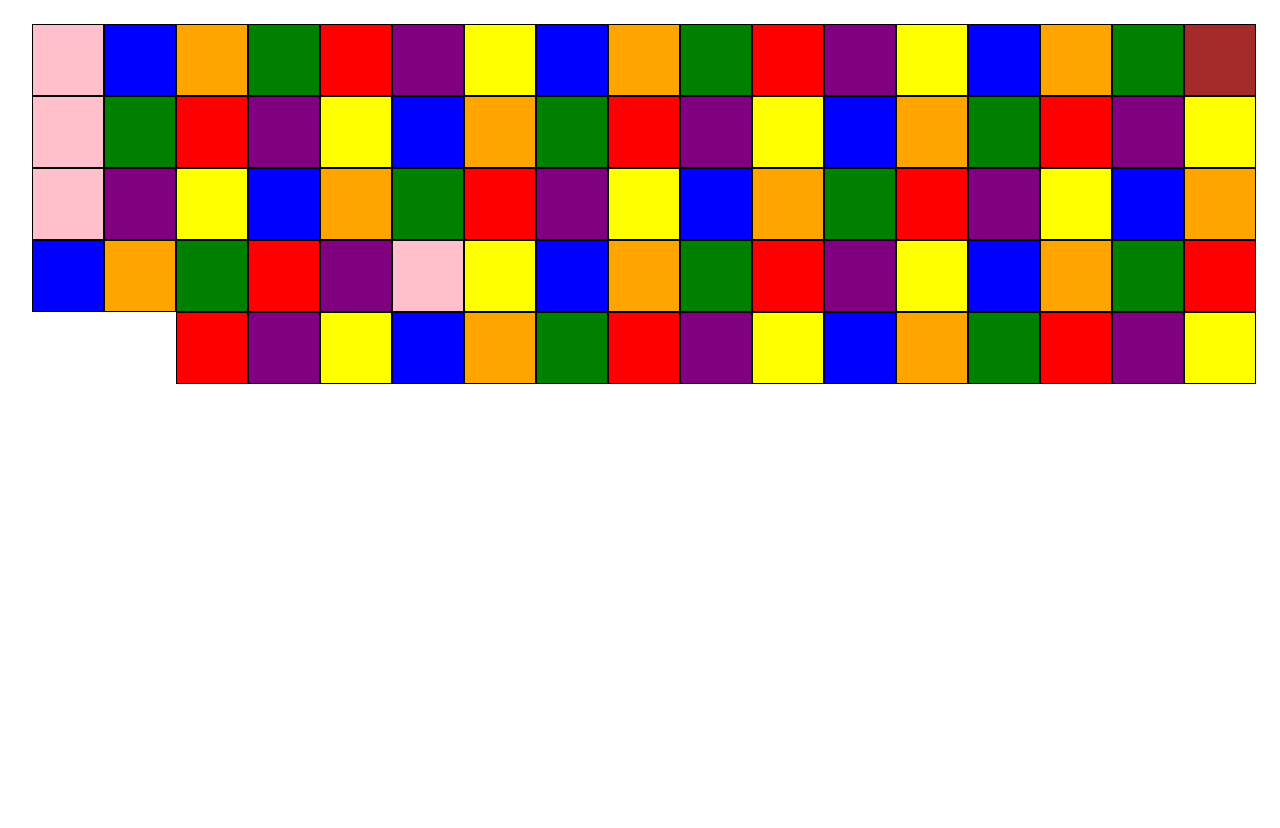
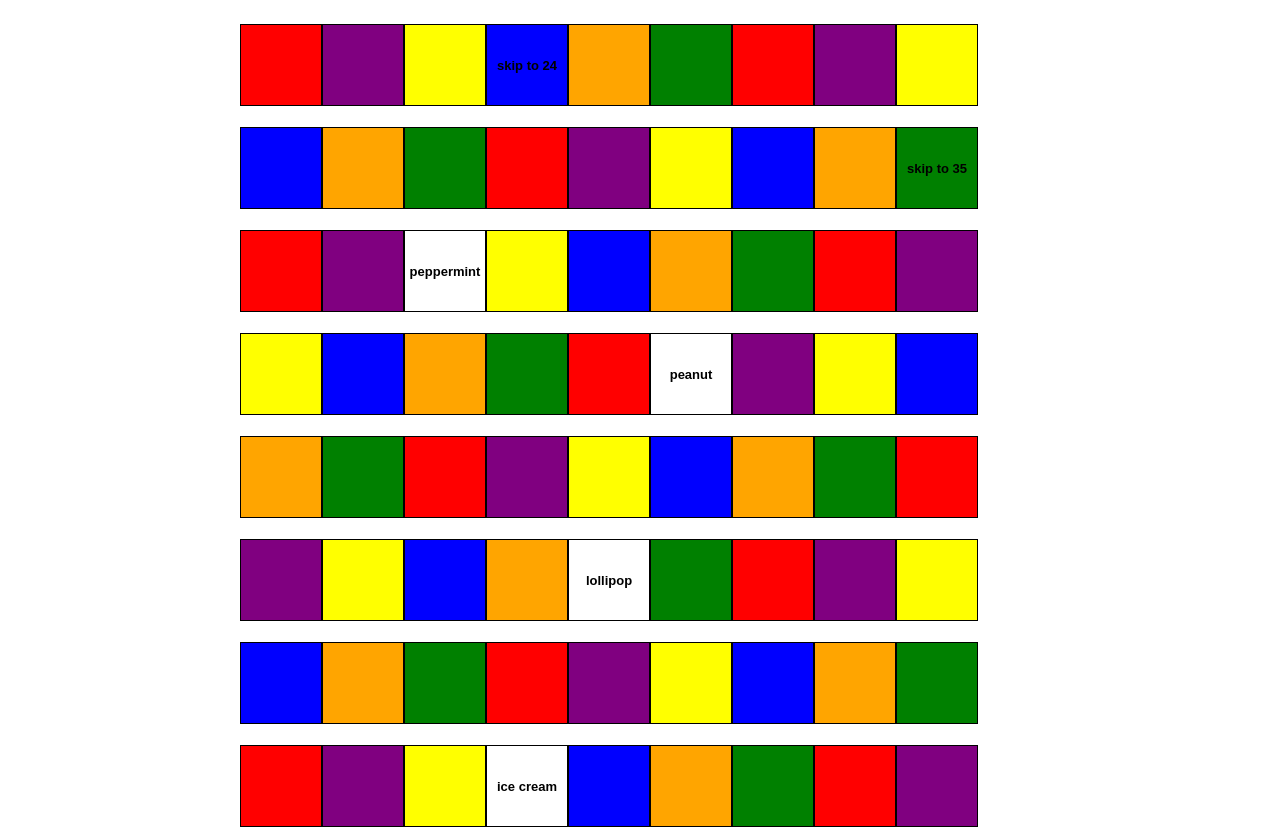
Before and after one commit to darrownet/bitcoin-road, a React app: page / in a window 1280 px wide. Shown: the top 828 px of the page. Before the commit the page ends 800 px from the top, so only its background shows below. Built offline with nearby package versions, Linux system fonts and the light colour scheme.

Commit message:
added special and skip game board labels

```diff
--- a/src/components/game/_game.scss
+++ b/src/components/game/_game.scss
@@ -2,18 +2,20 @@
   display: flex;
   .space-section {
     display: flex;
-    flex-direction: row-reverse;
     flex-wrap: wrap;
   }
-  .sec1 {}
-  .sec2 {
-    flex-direction: column-reverse;
-    align-items: flex-end;
-  }
   .space {
+    display: flex;
+    justify-content: center;
+    align-items: center;
     width: 72px;
     height: 72px;
-    box-sizing: border-box;
+    margin-bottom: 21px;
     border: 1px solid black;
+    color: black;
+    font-size: 13px;
+    font-weight: bold;
+    padding: 4px;
+    box-sizing: content-box;
   }
 }
--- a/src/components/game/game.tsx
+++ b/src/components/game/game.tsx
@@ -1,15 +1,14 @@
 import {FC} from "react";
 import {shuffleArray} from "../../core/utils/shuffleArray"
 
-import {cards, gameBoard} from "../../core/bitcoin_road_gameboard_model"
-import {Colors, Card} from "../../core/typings/Cards";
+import {cards, gameSpaces} from "../../core/bitcoin_road_gameboard_model"
+import {Card, Colors} from "../../core/typings/Cards";
 
-type GameProps = {}
+type GameProps = {};
 
 const cardDeck:Card[] = [];
 const cardColors: Colors[] = Object.keys(cards) as Colors[];
 cardColors.forEach((color:Colors) => {
-  console.log(cards[color]);
   const singleCount: number = cards[color].single;
   const doubleCount: number = cards[color].double;
   for(let i: number = 1; i <= singleCount; i++) {
@@ -21,18 +20,22 @@ cardColors.forEach((color:Colors) => {
 });
 const shuffledDeck = shuffleArray(cardDeck);
 
-console.log(shuffledDeck);
-
-
 const Game: FC<GameProps> = () => {
   return (
       <div className="game">
         <div className="space-section">
-          {gameBoard.spaces.map((space, index) => {
+          {gameSpaces.spaces.map((space, index) => {
+            let spaceLabel = '';
+            if (space.type === 'skip') {
+              spaceLabel = `skip to ${space.to}`;
+            }
+            if (space.type === 'special') {
+              spaceLabel = space.color;
+            }
             return (
-                <div key={index} className="space" style={{background: space.color}}></div>
+                <div key={index} className="space" style={{background: space.color}}>{spaceLabel}</div>
             );
-          }).reverse()}
+          })}
         </div>
       </div>
   );
--- a/src/core/bitcoin_road_gameboard_model.ts
+++ b/src/core/bitcoin_road_gameboard_model.ts
@@ -1,11 +1,11 @@
 import {Cards} from "./typings/Cards";
 
-export const gameBoard = {
+export const gameSpaces = {
   spaces: [
-		{type:"normal", color:"red"},
+    {type: "normal", color: "red"},
     {type: "normal", color: "purple"},
     {type: "normal", color: "yellow"},
-		{type: "skip", color: "blue"},
+    {type: "skip", color: "blue", to: 24},
     {type: "normal", color: "orange"},
     {type: "normal", color: "green"},
     {type: "normal", color: "red"},
@@ -19,10 +19,10 @@ export const gameBoard = {
     {type: "normal", color: "yellow"},
     {type: "normal", color: "blue"},
     {type: "normal", color: "orange"},
-		{type: "skip", color: "green"},
+    {type: "skip", color: "green", to: 35},
     {type: "normal", color: "red"},
     {type: "normal", color: "purple"},
-		{type: "special", color: "pink"},
+    {type: "special", color: "peppermint"},
     {type: "normal", color: "yellow"},
     {type: "normal", color: "blue"},
     {type: "normal", color: "orange"},
@@ -34,7 +34,7 @@ export const gameBoard = {
     {type: "normal", color: "orange"},
     {type: "normal", color: "green"},
     {type: "normal", color: "red"},
-		{type: "special", color: "pink"},
+    {type: "special", color: "peanut"},
     {type: "normal", color: "purple"},
     {type: "normal", color: "yellow"},
     {type: "normal", color: "blue"},
@@ -51,7 +51,7 @@ export const gameBoard = {
     {type: "normal", color: "yellow"},
     {type: "normal", color: "blue"},
     {type: "normal", color: "orange"},
-		{type: "special", color: "pink"},
+    {type: "special", color: "lollipop"},
     {type: "normal", color: "green"},
     {type: "normal", color: "red"},
     {type: "normal", color: "purple"},
@@ -68,7 +68,7 @@ export const gameBoard = {
     {type: "normal", color: "red"},
     {type: "normal", color: "purple"},
     {type: "normal", color: "yellow"},
-		{type: "special", color: "pink"},
+    {type: "special", color: "ice cream"},
     {type: "normal", color: "blue"},
     {type: "normal", color: "orange"},
     {type: "normal", color: "green"},
@@ -88,26 +88,14 @@ export const gameBoard = {
   ]
 }
 
-export const skips = [
-	{location:3, destination:35},
-	{location:17, destination:24}
+export const players = [
+  {color: "red"},
+  {color: "green"},
+  {color: "yellow"},
+  {color: "blue"}
 ]
 
-export const specials = [
-	{location:20, type:"peppermint"},
-	{location:32, type:"peanut"},
-	{location:49, type:"lollipop"},
-	{location:66, type:"icecream"},
-]
-
-export const players = [
-	{color:"red"},
-	{color:"green"},
-	{color:"yellow"},
-	{color:"blue"}
-]
-
-export const cards:Cards = {
+export const cards: Cards = {
   red: {
     double: 3,
     single: 4
@@ -131,5 +119,21 @@ export const cards:Cards = {
   green: {
     double: 3,
     single: 4
+  },
+	peppermint: {
+		double: 0,
+		single: 1
+	},
+	peanut: {
+		double: 0,
+		single: 1
+	},
+	lollipop: {
+		double: 0,
+		single: 1
+	},
+	icecream: {
+		double: 0,
+		single: 1
 	}
 }
--- a/src/styles/_base.scss
+++ b/src/styles/_base.scss
@@ -41,7 +41,7 @@ a:hover {
   font-family: sans-serif;
   width: 100%;
   height: inherit;
-  max-width: 1280px;
+  max-width: 800px;
   margin: 0 auto;
 }
 
```
Also changed, not shown: src/core/typings/Cards.ts (+26 -11 lines). Lines whose indentation alone changed are shown as unchanged.
